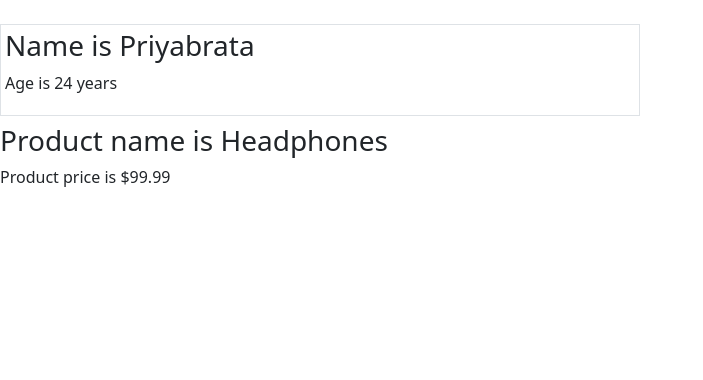
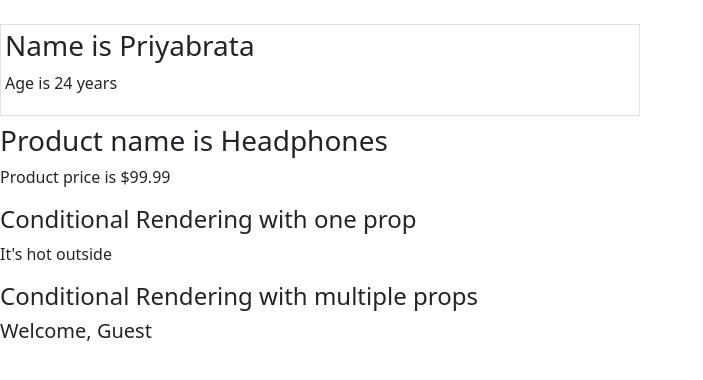
Before and after one commit to pdas544/react-tutorial, a React (Vite) app: page / in a window 1280 px wide. Shown: the top 380 px of the page, without its empty margins (0-703 px from the left). Built offline with nearby package versions, Linux system fonts and the light colour scheme.

Commit message:
conditional rendering with multiple props

```diff
--- a/src/App.jsx
+++ b/src/App.jsx
@@ -1,5 +1,7 @@
 import Person from "./components/Person";
 import Product from "./components/Product";
+import Weather from "./components/Weather";
+import UserStatus from "./components/UserStatus";
 
 const App = () => {
 
@@ -11,6 +13,16 @@ const App = () => {
           <Product prodName="Headphones" prodPrice={99.99}/>
       </div>
 
+      <div>
+          <h4>Conditional Rendering with one prop</h4>
+          <Weather temp={26}/>
+      </div>
+
+      <div>
+          <h4>Conditional Rendering with multiple props</h4>
+          <UserStatus isLoggedIn={true} isAdmin={false}/>
+      </div>
+
   </div>
 
 
--- a/src/components/Person.jsx
+++ b/src/components/Person.jsx
@@ -2,6 +2,7 @@ const Person = ({name, age}) => {
     return <section>
         <h3>Name is {name}</h3>
         <p>Age is {age} years</p>
+
     </section>
 
 }
--- /dev/null
+++ b/src/components/UserStatus.jsx
@@ -0,0 +1,9 @@
+const UserStatus = (props) => {
+    if(props.isLoggedIn && props.isAdmin){
+        return <h5>Welcome, Admin</h5>
+    }else{
+        return <h5>Welcome, Guest</h5>
+    }
+}
+
+export default UserStatus;
--- /dev/null
+++ b/src/components/Weather.jsx
@@ -0,0 +1,14 @@
+const Weather = ({temp}) => {
+    if(temp < 15 ){
+        return <p>It's cold outside</p>
+    }else{
+        if(temp > 15 && temp <= 25){
+            return <p>It's nice outside</p>
+        }
+        return (
+            <p>It's hot outside</p>
+        )
+    }
+}
+
+export default Weather;
```
